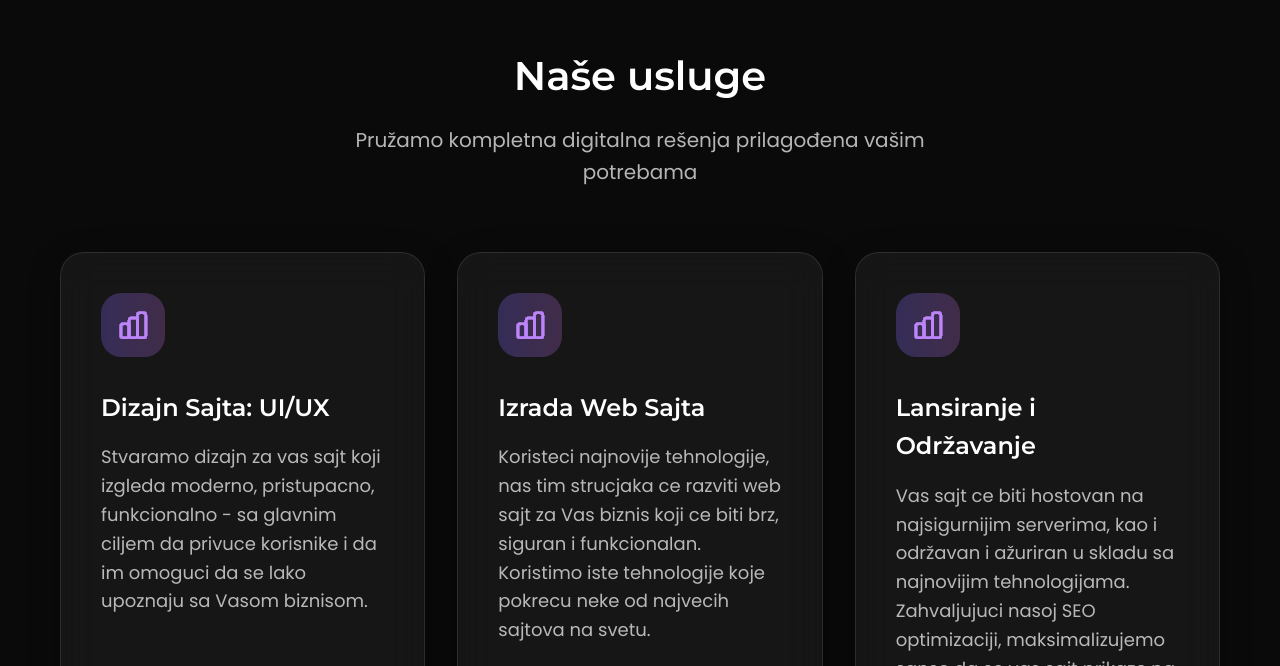
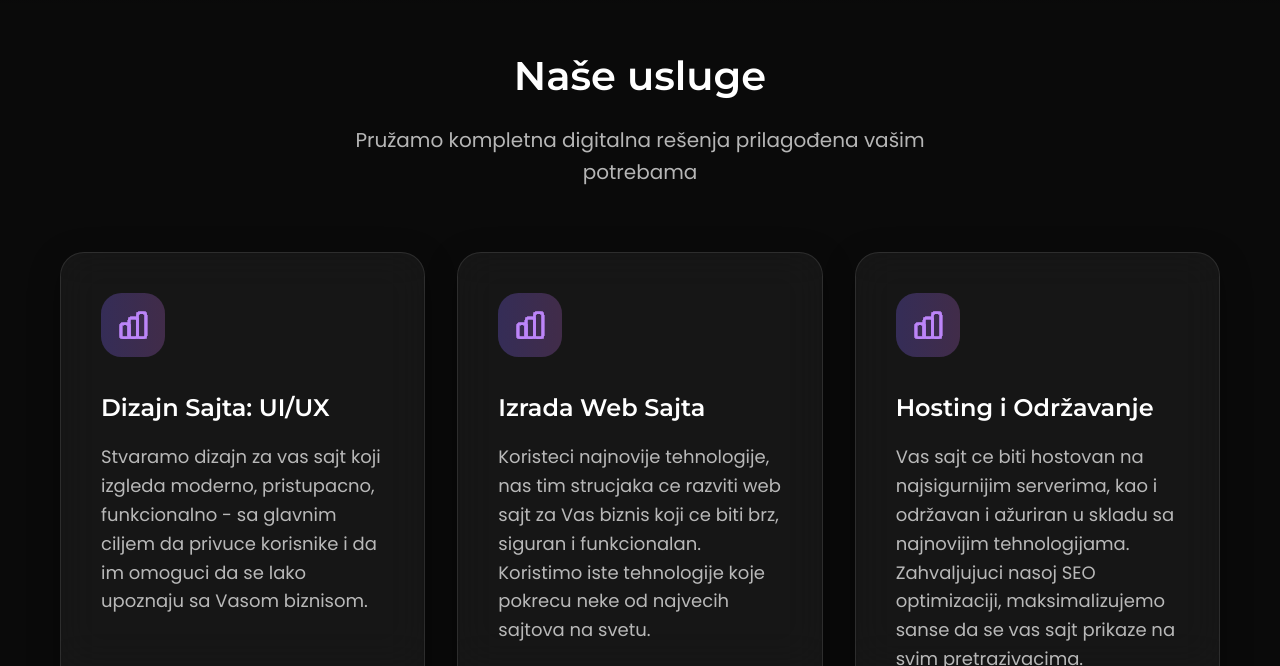
Before and after one commit to g-popovic/landing-page, a Next.js app: page / in a window 1280 px wide. Shown: the part 980-1646 px from the top of the page. Built offline with nearby package versions, Linux system fonts and the light colour scheme.

Commit message:
Update copy

```diff
--- a/src/components/Services.tsx
+++ b/src/components/Services.tsx
@@ -23,7 +23,7 @@ const services = [
 	{
 		id: 4,
 		icon: icon1,
-		title: "Lansiranje i Održavanje",
+		title: "Hosting i Održavanje",
 		description:
 			"Vas sajt ce biti hostovan na najsigurnijim serverima, kao i održavan i ažuriran u skladu sa najnovijim tehnologijama. Zahvaljujuci nasoj SEO optimizaciji, maksimalizujemo sanse da se vas sajt prikaze na svim pretrazivacima."
 	}
```
